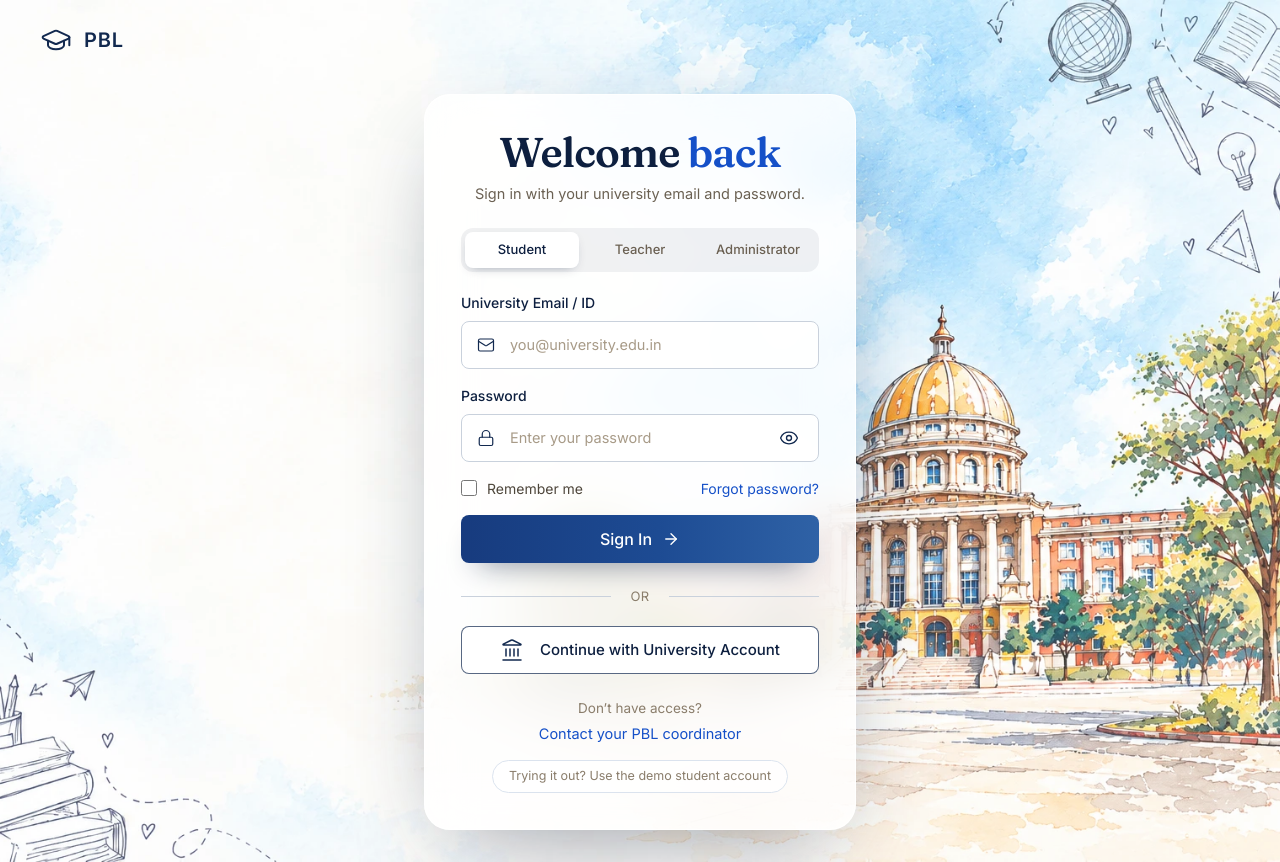
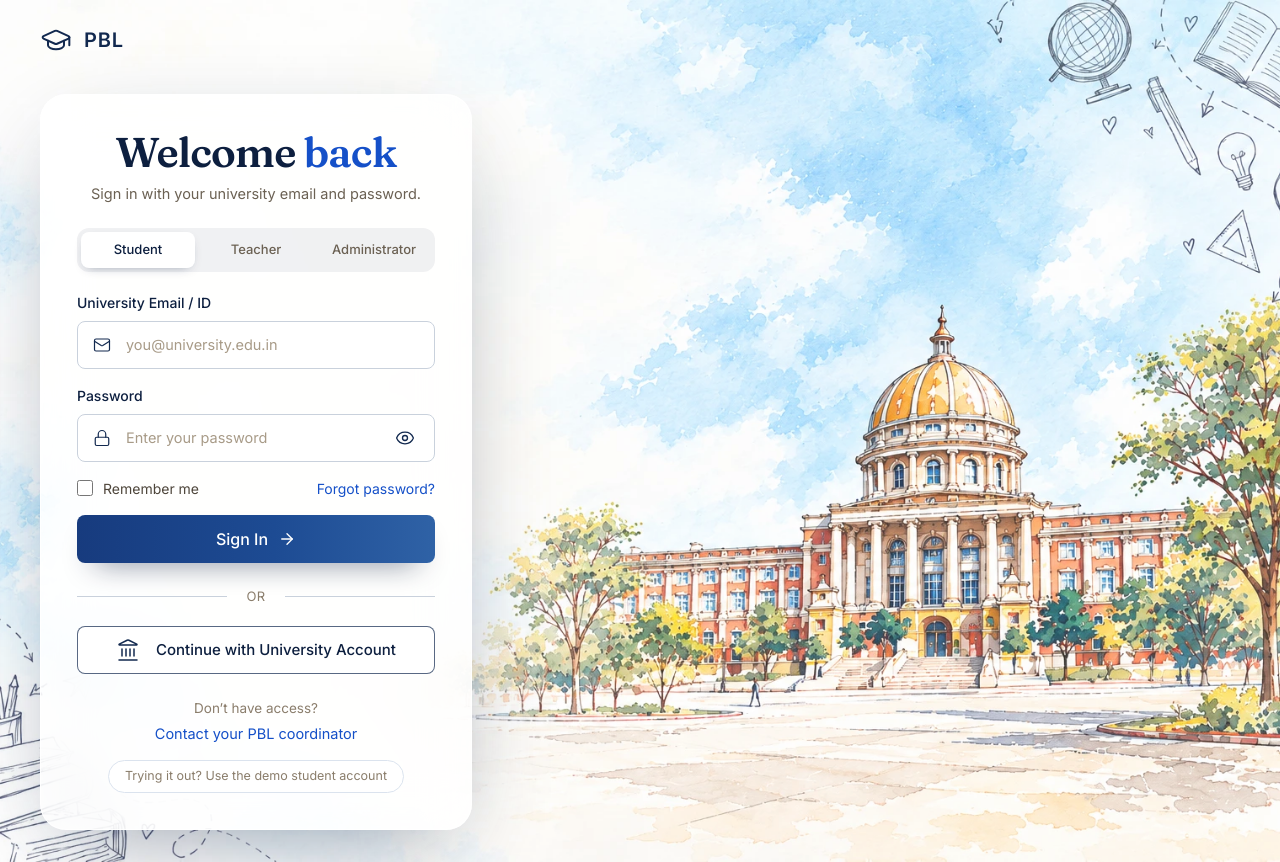
Before and after one commit to mihirr-spec/PBL-SEM-5-, a Next.js app: page /login in a window 1280 px wide. Built offline with nearby package versions, Linux system fonts and the light colour scheme; no server answers.

Commit message:
Sign-in: place the dialog in the open space left of the painting

```diff
--- a/src/app/login/page.tsx
+++ b/src/app/login/page.tsx
@@ -9,7 +9,7 @@ export const metadata: Metadata = { title: "Sign in" };
 
 /**
  * Sign-in screen: the campus watercolour fills the page and the form sits in
- * a frosted dialog centred over it.
+ * a frosted dialog over the painting's open left side.
  */
 export default function LoginPage() {
   return (
@@ -33,7 +33,9 @@ export default function LoginPage() {
         </Link>
       </header>
 
-      <main className="flex flex-1 items-center justify-center px-4 py-8 sm:px-6">
+      {/* On wide screens the dialog sits in the open paper left of the
+          painting (centred on ~19vw); narrower screens centre it. */}
+      <main className="flex flex-1 items-center justify-center px-4 py-8 sm:px-6 wide:justify-start wide:pl-[max(2.5rem,calc(19vw-13.5rem))]">
         <div
           role="dialog"
           aria-labelledby="signin-title"
```
